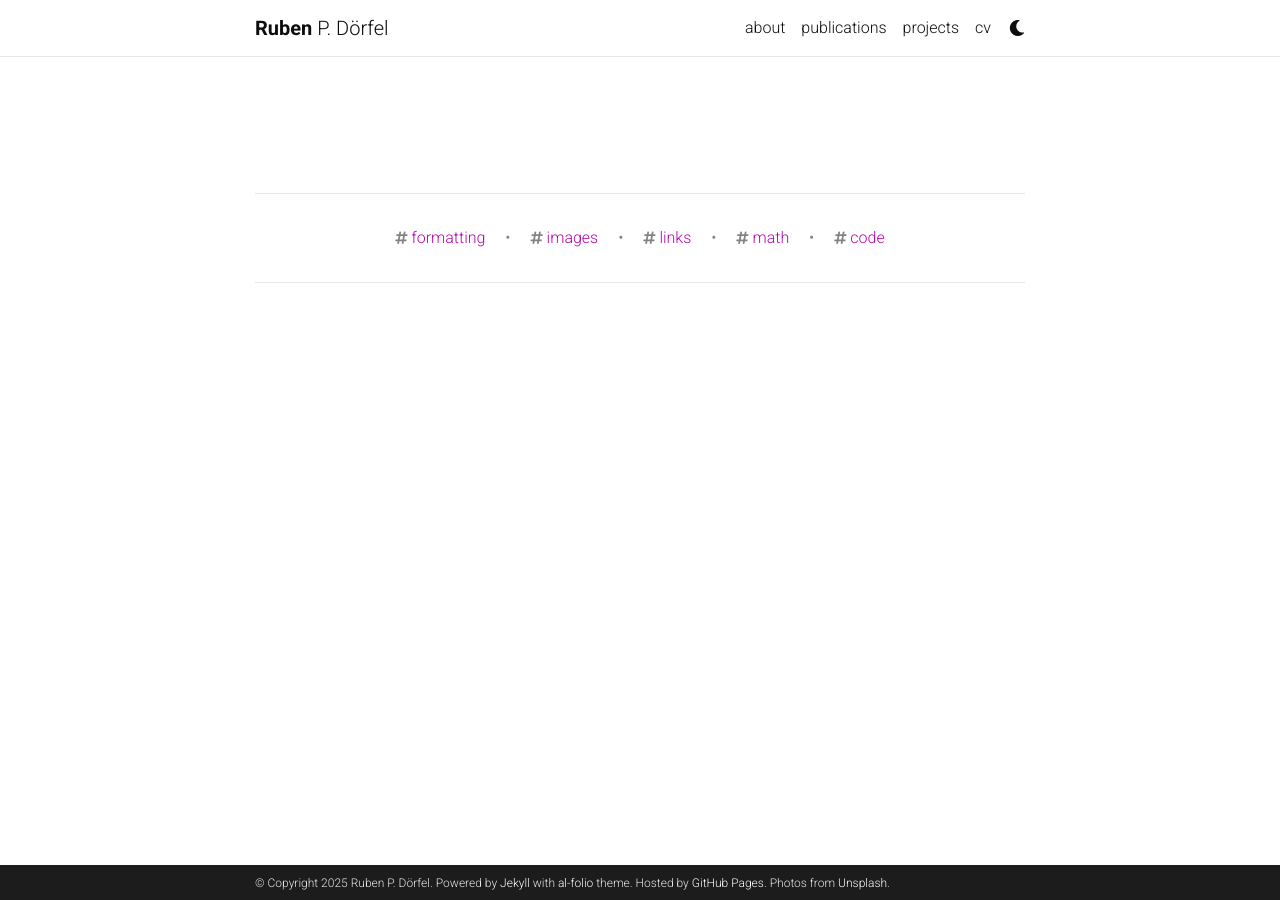
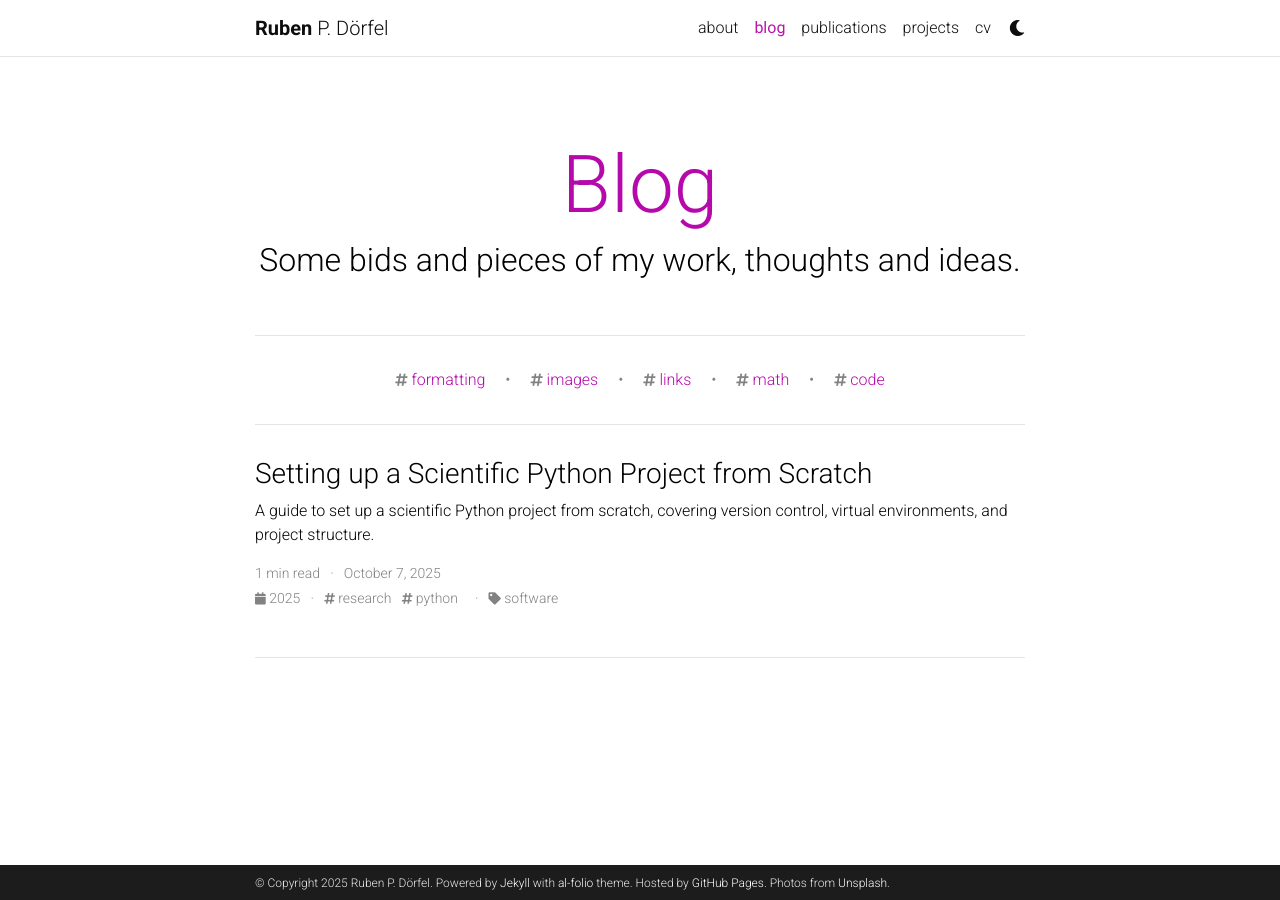
Before and after one commit to RDoerfel/rdoerfel.github.io, a Jekyll site: the page built from blog/index.html, in a window 1280 px wide. Built offline with Jekyll 4.4.1, drawn with Linux system fonts in a browser that asks for light colours; the list of posts is cut into pages by our own code; comment, search, counter and statistics services are not loaded; a style sheet for code colours, icons or effects is not loaded.

Commit message:
[enh] activate blog posts

```diff
--- a/_config.yml
+++ b/_config.yml
@@ -90,42 +90,42 @@ bing_site_verification:  # out your bing-site-verification ID (Bing Webmaster)
 # Blog
 # -----------------------------------------------------------------------------
 
-# blog_name: al-folio # blog_name will be displayed in your blog page
-# blog_nav_title: blog # your blog must have a title for it to be displayed in the nav bar
-# blog_description: a simple whitespace theme for academics
-# permalink: /blog/:year/:title/
+blog_name: Blog # blog_name will be displayed in your blog page
+blog_nav_title: blog # your blog must have a title for it to be displayed in the nav bar
+blog_description: Some bids and pieces of my work, thoughts and ideas.
+permalink: /blog/:year/:title/
 
-# # Pagination
-# pagination:
-#   enabled: true
+# Pagination
+pagination:
+  enabled: true
 
-# related_blog_posts:
-#   enabled: true
-#   max_related: 5
+related_blog_posts:
+  enabled: true
+  max_related: 5
 
-# # Giscus comments (RECOMMENDED)
-# # Follow instructions on https://giscus.app/ to setup for your repo to fill out
-# # the information below.
-# giscus:
-#   repo: alshedivat/al-folio      # <your-github-user-name>/<your-github-repo-name>
-#   repo_id: MDEwOlJlcG9zaXRvcnk2MDAyNDM2NQ==
-#   category: Comments             # name of the category under which discussions will be created
-#   category_id: DIC_kwDOA5PmLc4CTBt6
-#   mapping: title                 # identify discussions by post title
-#   strict: 1                      # use strict identification mode
-#   reactions_enabled: 1           # enable (1) or disable (0) emoji reactions
-#   input_position: bottom         # whether to display input form below (bottom) or above (top) the comments
-#   theme: preferred_color_scheme  # name of the color scheme (preferred works well with al-folio light/dark mode)
-#   emit_metadata: 0
-#   lang: en
+# Giscus comments (RECOMMENDED)
+# Follow instructions on https://giscus.app/ to setup for your repo to fill out
+# the information below.
+giscus:
+  repo: RDoerfel/RDoerfel.github.io      # <your-github-user-name>/<your-github-repo-name>
+  repo_id: YOUR_REPO_ID_HERE
+  category: Comments             # name of the category under which discussions will be created
+  category_id: YOUR_CATEGORY_ID_HERE
+  mapping: title                 # identify discussions by post title
+  strict: 1                      # use strict identification mode
+  reactions_enabled: 1           # enable (1) or disable (0) emoji reactions
+  input_position: bottom         # whether to display input form below (bottom) or above (top) the comments
+  theme: preferred_color_scheme  # name of the color scheme (preferred works well with al-folio light/dark mode)
+  emit_metadata: 0
+  lang: en
 
-# # Disqus comments (DEPRECATED)
+# Disqus comments (DEPRECATED)
 # disqus_shortname: al-folio # put your disqus shortname
-# # https://help.disqus.com/en/articles/1717111-what-s-a-shortname
+# https://help.disqus.com/en/articles/1717111-what-s-a-shortname
 
-# # External sources.
-# # If you have blog posts published on medium.com or other external sources,
-# # you can display them in your blog by adding a link to the RSS feed.
+# External sources.
+# If you have blog posts published on medium.com or other external sources,
+# you can display them in your blog by adding a link to the RSS feed.
 # external_sources:
 #   - name: medium.com
 #     rss_url: https://medium.com/@al-folio/feed
```
Also changed, not shown: _posts/2025-07-10-Environment-Setup.md (renamed from _posts/prjoect_setup_guide.md, +2 -2 lines).
